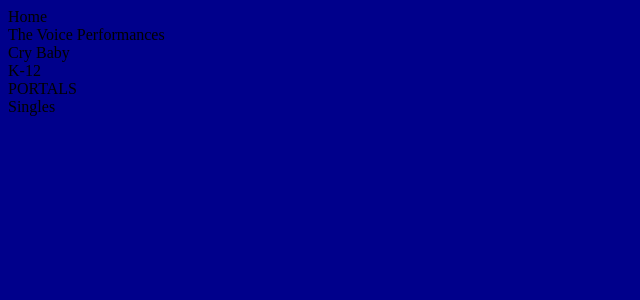
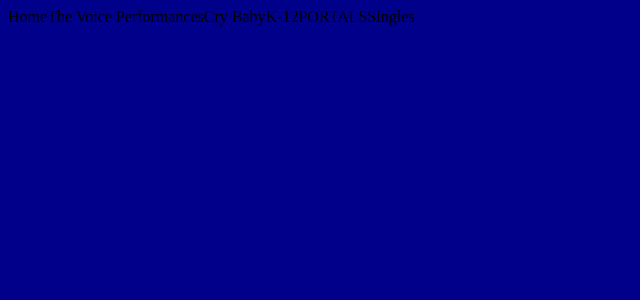
Before and after one commit to NKozak2006/NKozak2006.github.io, a PHP site: page /melanie_martinez/homepage.html in a window 1280 px wide. Shown: the top 300 px of the page, without its empty margins (0-640 px from the left). Run offline with PHP 8.4, Linux system fonts and the light colour scheme.

Commit message:
Update homestyle.css

```diff
--- a/melanie_martinez/stylesheets/homestyle.css
+++ b/melanie_martinez/stylesheets/homestyle.css
@@ -7,3 +7,8 @@ body {
     margin: 0;
     padding: 0;
 }
+
+#nav li {
+    display: inline;
+    float: left;
+}
```
